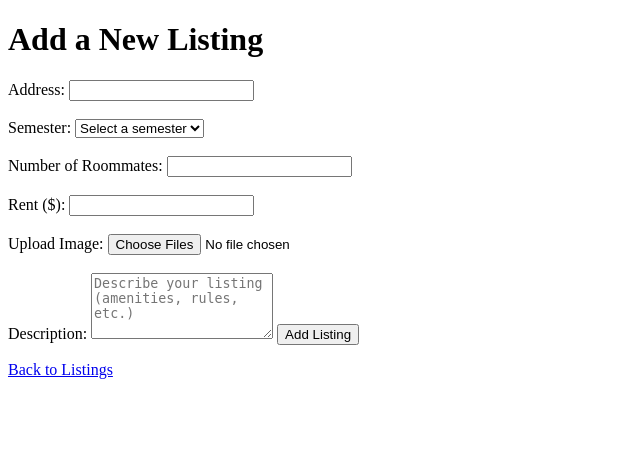
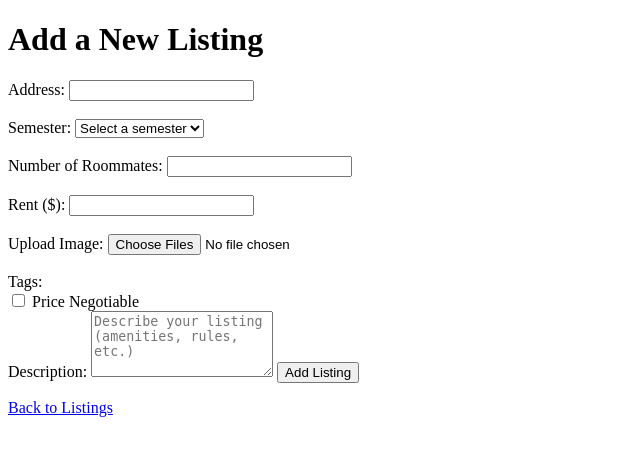
Before and after one commit to jeffcooperr/sbltr, a Flask app: page /add_listing in a window 1280 px wide. Shown: the top 456 px of the page, without its empty margins (0-640 px from the left). Run offline with Flask 3, Linux system fonts and the light colour scheme; the visitor is signed in with stand-in values (Sample User, id 1); some libraries are stand-ins or nearby versions.

Commit message:
added a tag field

```diff
--- a/app.py
+++ b/app.py
@@ -89,6 +89,7 @@ def add_listing():
         roommates = request.form['roommates']
         rent = request.form['rent']
         image = request.files.getlist('image')
+        tags = request.form.getlist('tags')
         description = request.form['description']
 
         # Convert all uploaded images to base64 encoded strings
@@ -111,6 +112,7 @@ def add_listing():
             "distance": distance,
             "roommates": roommates,
             "rent": rent,
+            "tags": tags,
             "description": description,
             "image": image_list
         }
@@ -237,6 +239,8 @@ def favorites():
             listing["id"] = doc.id
             listings.append(listing)
 
+            listing["display_address"] = listing["address"].split(',')[0]
+
         # Fetch user's favorites list
         user_ref = db.collection("users").document(session['user_id'])
         user_doc = user_ref.get()
--- a/static/styles.css
+++ b/static/styles.css
@@ -22,7 +22,7 @@ body {
 
 .page-layout {
    display: grid;
-   grid-template-columns: 50% 50%;
+   grid-template-columns: 60% 40%;
    gap: 20px;
    padding: 20px;
 }
--- a/templates/add_listing.html
+++ b/templates/add_listing.html
@@ -40,6 +40,15 @@
         <label for="image">Upload Image:</label>
         <input type="file" id="image" name="image" accept="image/*" required multiple><br><br>
 
+        <label>Tags:</label>
+        <div class="tags-container">
+            <label class="tag-checkbox">
+                <input type="checkbox" name="tags" value="Price Negotiable">
+                <span class="tag-label">Price Negotiable</span>
+            </label>
+                    <!-- ADD MORE TAGS HERE -->
+        </div>
+
         <label for="description">Description:</label>
         <textarea name="description" id="description" rows="4"
             placeholder="Describe your listing (amenities, rules, etc.)"></textarea>
```
Also changed, not shown: templates/favorites.html (+1 -1 lines), templates/listing_details.html (+9 -0 lines), 1 other file.
